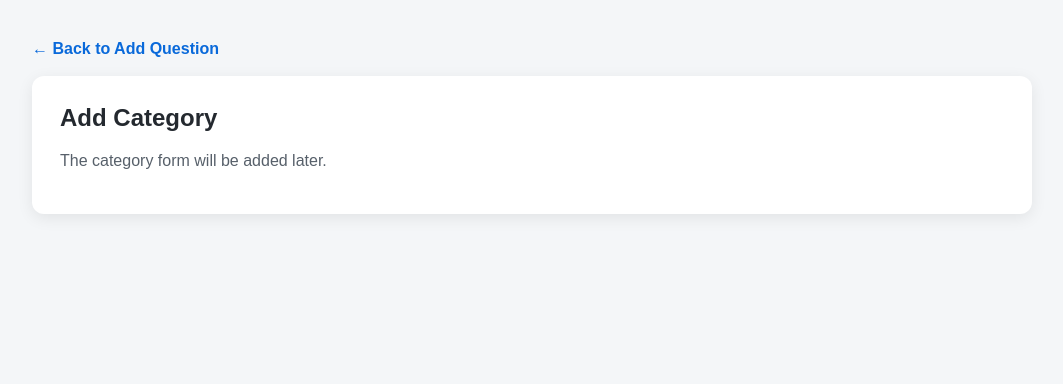
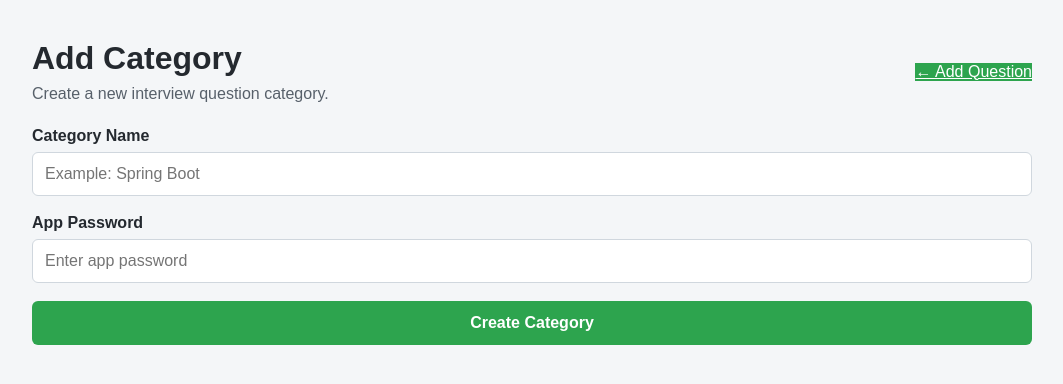
Before and after one commit to Ankitadd11/interview-question-bank, a React (Vite) app: page /categories/add in a window 1280 px wide. Shown: the top 384 px of the page, without its empty margins (108-1171 px from the left). Built offline with nearby package versions, Linux system fonts and the light colour scheme.

Commit message:
feat: add category creation functionality

```diff
--- a/src/pages/AddCategoryPage.jsx
+++ b/src/pages/AddCategoryPage.jsx
@@ -1,24 +1,122 @@
+import { useState } from "react";
 import { Link } from "react-router-dom";
+import { addCategory } from "../services/categoryService";
 
-function AddCategoryPage() {
+export default function AddCategoryPage() {
+  const [name, setName] = useState("");
+  const [appPassword, setAppPassword] = useState("");
+  const [submitting, setSubmitting] = useState(false);
+  const [error, setError] = useState("");
+  const [success, setSuccess] = useState("");
+
+  async function handleSubmit(event) {
+    event.preventDefault();
+
+    setError("");
+    setSuccess("");
+
+    const cleanName = name.trim();
+
+    if (!cleanName) {
+      setError("Please enter a category name.");
+      return;
+    }
+
+    if (!appPassword) {
+      setError("Please enter the app password.");
+      return;
+    }
+
+    try {
+      setSubmitting(true);
+
+      const result = await addCategory({
+        name: cleanName,
+        appPassword,
+      });
+
+      setSuccess(
+        `${result.message} general.md and technical.md are ready.`
+      );
+
+      setName("");
+    } catch (err) {
+      setError(err.message);
+    } finally {
+      setSubmitting(false);
+    }
+  }
+
   return (
     <main className="page-container">
-      <Link
-        to="/"
-        className="back-link"
-      >
-        ← Back to Add Question
-      </Link>
+      <div className="page-header">
+        <div>
+          <h1>Add Category</h1>
+          <p>
+            Create a new interview question category.
+          </p>
+        </div>
 
-      <section className="content-card">
-        <h1>Add Category</h1>
+        <Link to="/" className="secondary-button">
+          ← Add Question
+        </Link>
+      </div>
 
-        <p className="muted-text">
-          The category form will be added later.
-        </p>
-      </section>
+      <form className="question-form" onSubmit={handleSubmit}>
+        <div className="form-group">
+          <label htmlFor="categoryName">
+            Category Name
+          </label>
+
+          <input
+            id="categoryName"
+            type="text"
+            value={name}
+            onChange={(event) => setName(event.target.value)}
+            placeholder="Example: Spring Boot"
+            maxLength={80}
+            disabled={submitting}
+          />
+        </div>
+
+        <div className="form-group">
+          <label htmlFor="appPassword">
+            App Password
+          </label>
+
+          <input
+            id="appPassword"
+            type="password"
+            value={appPassword}
+            onChange={(event) =>
+              setAppPassword(event.target.value)
+            }
+            placeholder="Enter app password"
+            autoComplete="current-password"
+            disabled={submitting}
+          />
+        </div>
+
+        {error && (
+          <div className="form-message error-message">
+            {error}
+          </div>
+        )}
+
+        {success && (
+          <div className="form-message success-message">
+            {success}
+          </div>
+        )}
+
+        <button
+          type="submit"
+          className="submit-button"
+          disabled={submitting}
+        >
+          {submitting ? "Creating Category..." : "Create Category"}
+        </button>
+      </form>
     </main>
   );
 }
-
-export default AddCategoryPage;
--- /dev/null
+++ b/src/services/categoryService.js
@@ -0,0 +1,26 @@
+export async function addCategory({ name, appPassword }) {
+  const response = await fetch("/api/categories", {
+    method: "POST",
+    headers: {
+      "Content-Type": "application/json",
+      "X-App-Password": appPassword,
+    },
+    body: JSON.stringify({
+      name,
+    }),
+  });
+
+  let result;
+
+  try {
+    result = await response.json();
+  } catch {
+    throw new Error("Invalid response from the server.");
+  }
+
+  if (!response.ok) {
+    throw new Error(result.error || "Unable to create category.");
+  }
+
+  return result;
+}
```
Also changed, not shown: api/categories.js (added, +205 -0 lines).
